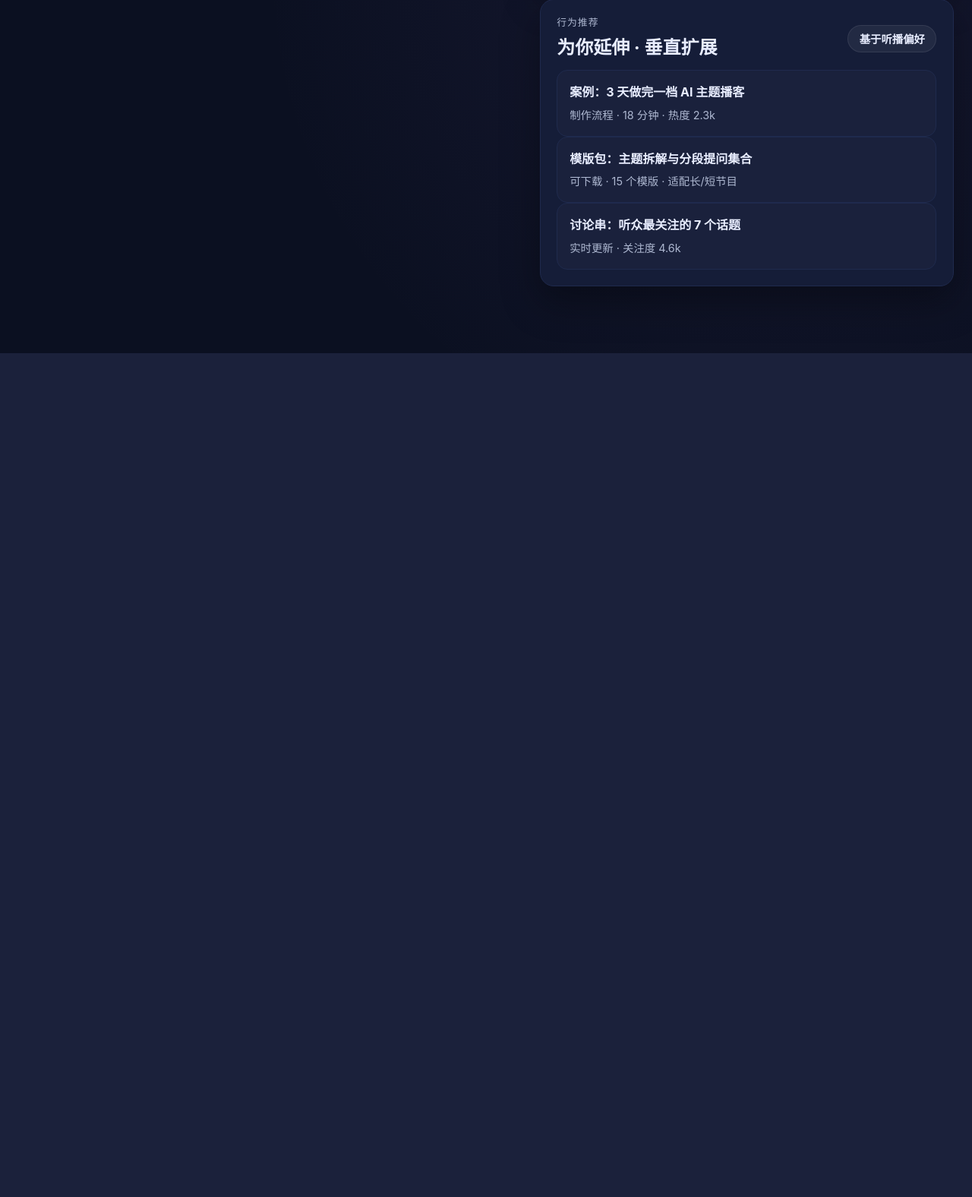
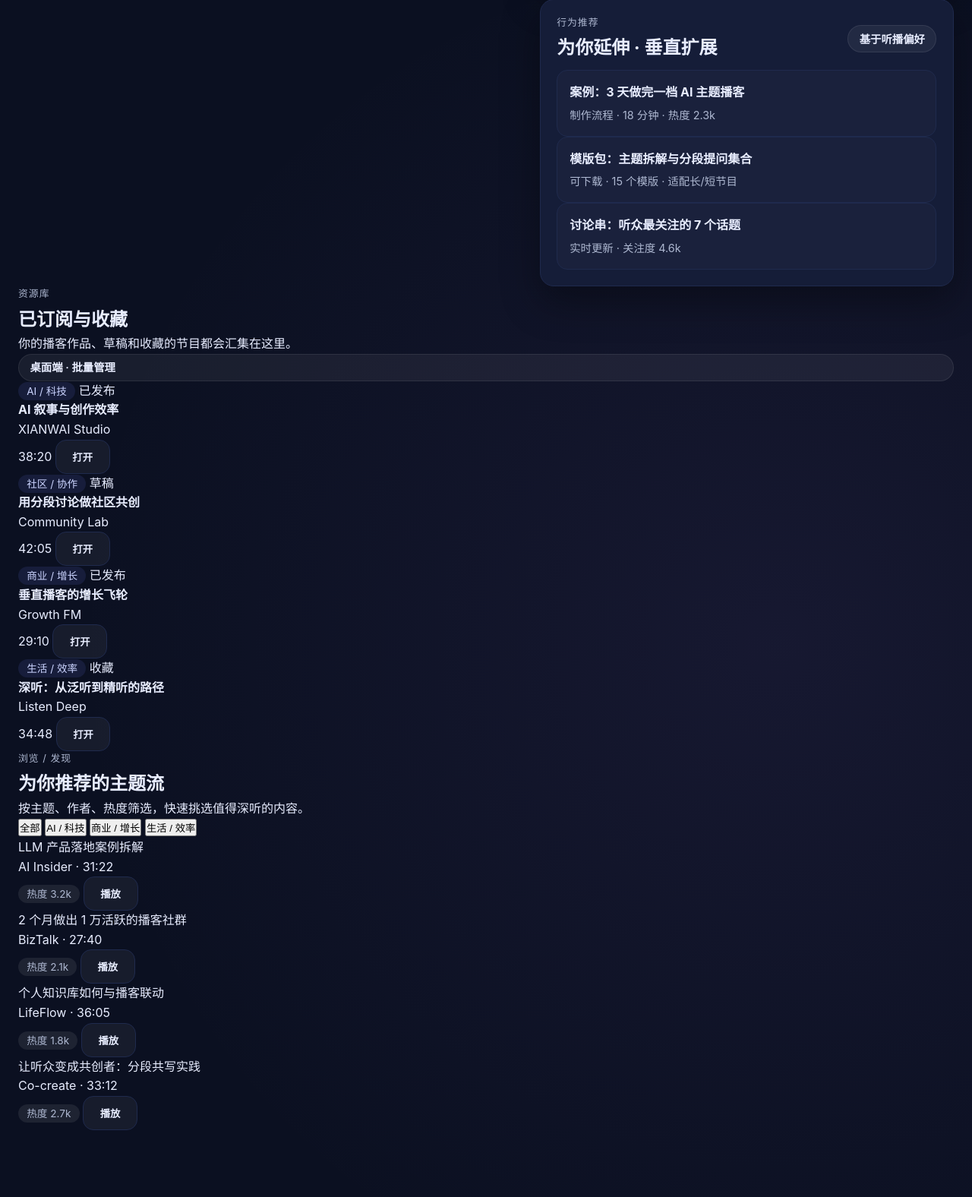
Before and after one commit to TriodeLzx/Software-engineering-final-project-XianWai-AI-podcast, a Flask app: page /home in a window 1280 px wide. Shown: the part 2075-3651 px from the top of the page at 76% size. Before the commit the page ends 2540 px from the top, so only its background shows below. Run offline with Flask 3, Linux system fonts and the light colour scheme; a user stored in the database is signed in.

Commit message:
feat: 更新界面资源

```diff
--- a/Software-engineering-final-project-XianWai-AI-podcast/static/css/main.css
+++ b/Software-engineering-final-project-XianWai-AI-podcast/static/css/main.css
@@ -351,26 +351,36 @@
     .nav-actions { width: 100%; justify-content: flex-start; }
     .hero-actions { flex-direction: column; align-items: flex-start; }
 }
+/* Slider (兼容旧控件) */
+.slider::-webkit-slider-thumb {
     width: 20px;
     height: 20px;
     border-radius: 50%;
-    background: linear-gradient(135deg, var(--primary-color) 0%, var(--primary-dark) 100%);
+    background: linear-gradient(135deg, var(--primary) 0%, var(--primary-dark) 100%);
     cursor: pointer;
     border: none;
-    box-shadow: var(--shadow-md);
+    box-shadow: 0 10px 25px rgba(0,0,0,0.25);
     transition: all 0.3s ease;
 }
-
+.slider::-moz-range-thumb {
+    width: 20px;
+    height: 20px;
+    border-radius: 50%;
+    background: linear-gradient(135deg, var(--primary) 0%, var(--primary-dark) 100%);
+    cursor: pointer;
+    border: none;
+    box-shadow: 0 10px 25px rgba(0,0,0,0.25);
+    transition: all 0.3s ease;
+}
+.slider::-webkit-slider-thumb:hover,
 .slider::-moz-range-thumb:hover {
-    transform: scale(1.2);
-    box-shadow: var(--shadow-lg);
+    transform: scale(1.08);
 }
-
 .slider-value {
     min-width: 40px;
     text-align: center;
     font-weight: 600;
-    color: var(--primary-color);
+    color: var(--primary);
     font-size: 1rem;
 }
 
--- a/Software-engineering-final-project-XianWai-AI-podcast/static/js/main.js
+++ b/Software-engineering-final-project-XianWai-AI-podcast/static/js/main.js
@@ -29,6 +29,20 @@
     ]
 };
 
+const libraryItems = [
+    { title: 'AI 叙事与创作效率', author: 'XIANWAI Studio', duration: '38:20', status: '已发布', tag: 'AI / 科技' },
+    { title: '用分段讨论做社区共创', author: 'Community Lab', duration: '42:05', status: '草稿', tag: '社区 / 协作' },
+    { title: '垂直播客的增长飞轮', author: 'Growth FM', duration: '29:10', status: '已发布', tag: '商业 / 增长' },
+    { title: '深听：从泛听到精听的路径', author: 'Listen Deep', duration: '34:48', status: '收藏', tag: '生活 / 效率' }
+];
+
+const browseItems = [
+    { title: 'LLM 产品落地案例拆解', author: 'AI Insider', duration: '31:22', tag: 'ai', heat: '热度 3.2k' },
+    { title: '2 个月做出 1 万活跃的播客社群', author: 'BizTalk', duration: '27:40', tag: 'biz', heat: '热度 2.1k' },
+    { title: '个人知识库如何与播客联动', author: 'LifeFlow', duration: '36:05', tag: 'life', heat: '热度 1.8k' },
+    { title: '让听众变成共创者：分段共写实践', author: 'Co-create', duration: '33:12', tag: 'biz', heat: '热度 2.7k' }
+];
+
 let activeSegment = podcast.segments[0].id;
 const drawer = document.getElementById('discussionDrawer');
 const drawerMask = document.getElementById('drawerMask');
@@ -40,6 +54,8 @@
     renderBreakdown();
     renderRecommendations();
     renderDiscussion();
+    renderLibrary();
+    renderBrowse('all');
     bindAudio();
     bindDrawerControls();
 });
@@ -166,6 +182,13 @@
     document.getElementById('closeDrawerBtn').addEventListener('click', closeDrawer);
     drawerMask.addEventListener('click', closeDrawer);
     document.getElementById('sendMessageBtn').addEventListener('click', sendMessage);
+    document.querySelectorAll('.filter-btn').forEach(btn => {
+        btn.addEventListener('click', () => {
+            document.querySelectorAll('.filter-btn').forEach(b => b.classList.remove('active'));
+            btn.classList.add('active');
+            renderBrowse(btn.dataset.filter);
+        });
+    });
 }
 
 function openDrawer(segmentId) {
@@ -242,6 +265,41 @@
 function lookupSegmentTitle(id) {
     const seg = podcast.segments.find(s => s.id === id);
     return seg ? seg.title : '未命名分段';
+}
+
+function renderLibrary() {
+    const container = document.getElementById('libraryGrid');
+    container.innerHTML = libraryItems.map(item => `
+        <div class="library-card">
+            <div class="card-meta">
+                <span class="chip">${item.tag}</span>
+                <span class="status-pill">${item.status}</span>
+            </div>
+            <h4>${item.title}</h4>
+            <p class="muted">${item.author}</p>
+            <div class="meta-row">
+                <span>${item.duration}</span>
+                <button class="btn ghost small">打开</button>
+            </div>
+        </div>
+    `).join('');
+}
+
+function renderBrowse(filter) {
+    const container = document.getElementById('browseList');
+    const filtered = filter === 'all' ? browseItems : browseItems.filter(i => i.tag === filter);
+    container.innerHTML = filtered.map(item => `
+        <div class="browse-item">
+            <div>
+                <div class="title">${item.title}</div>
+                <div class="muted">${item.author} · ${item.duration}</div>
+            </div>
+            <div class="browse-meta">
+                <span class="chip gray">${item.heat}</span>
+                <button class="btn ghost small">播放</button>
+            </div>
+        </div>
+    `).join('');
 }
 
 function handleLogout() {
--- a/Software-engineering-final-project-XianWai-AI-podcast/templates/home.html
+++ b/Software-engineering-final-project-XianWai-AI-podcast/templates/home.html
@@ -149,6 +149,35 @@
                 </div>
             </section>
         </div>
+
+        <section class="library-section">
+            <div class="section-header">
+                <div>
+                    <p class="eyebrow">资源库</p>
+                    <h2>已订阅与收藏</h2>
+                    <p class="section-desc">你的播客作品、草稿和收藏的节目都会汇集在这里。</p>
+                </div>
+                <div class="pill ghost">桌面端 · 批量管理</div>
+            </div>
+            <div class="library-grid" id="libraryGrid"></div>
+        </section>
+
+        <section class="browse-section">
+            <div class="section-header">
+                <div>
+                    <p class="eyebrow">浏览 / 发现</p>
+                    <h2>为你推荐的主题流</h2>
+                    <p class="section-desc">按主题、作者、热度筛选，快速挑选值得深听的内容。</p>
+                </div>
+                <div class="browse-filters">
+                    <button class="filter-btn active" data-filter="all">全部</button>
+                    <button class="filter-btn" data-filter="ai">AI / 科技</button>
+                    <button class="filter-btn" data-filter="biz">商业 / 增长</button>
+                    <button class="filter-btn" data-filter="life">生活 / 效率</button>
+                </div>
+            </div>
+            <div class="browse-list" id="browseList"></div>
+        </section>
     </main>
 
     <div class="discussion-drawer" id="discussionDrawer">
```
